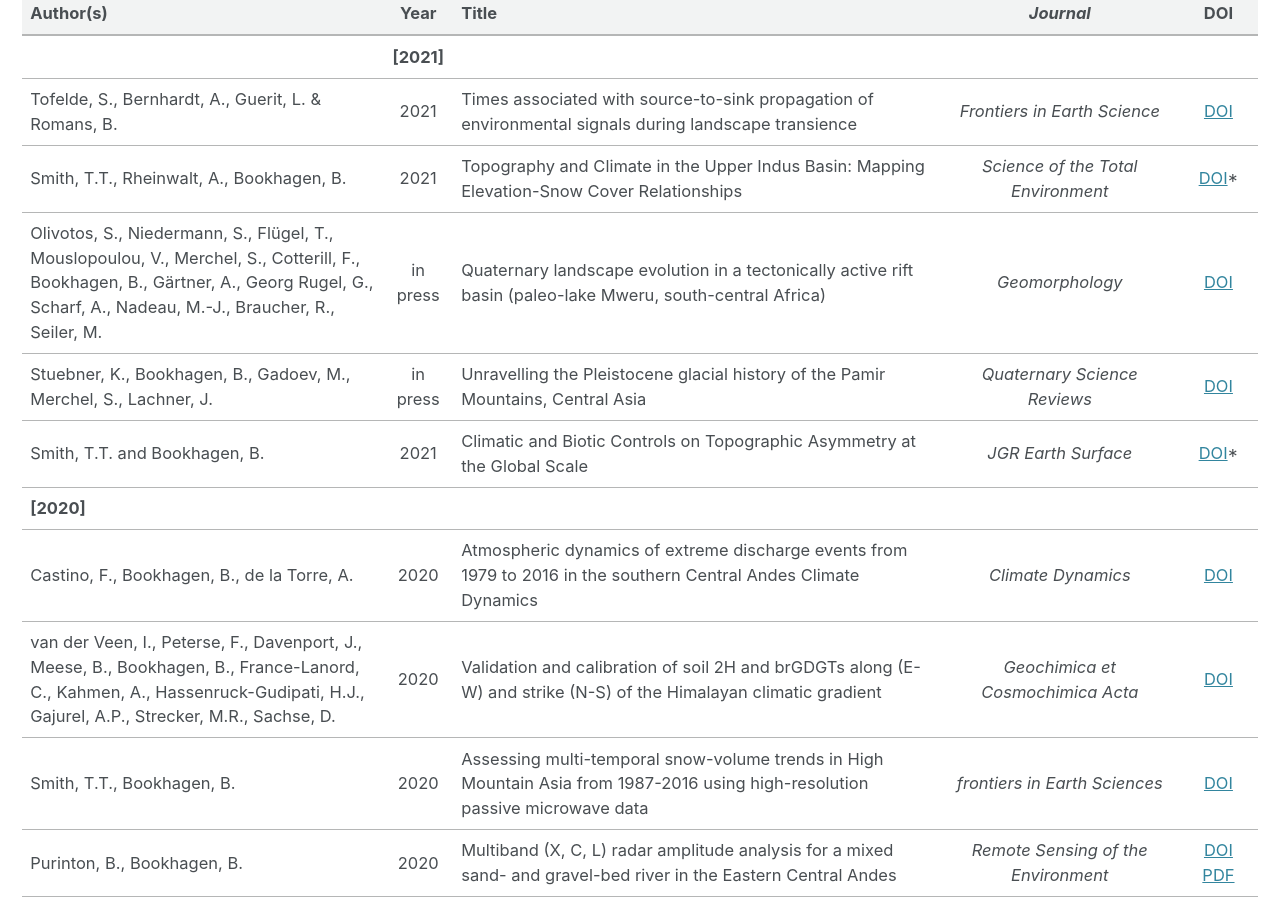
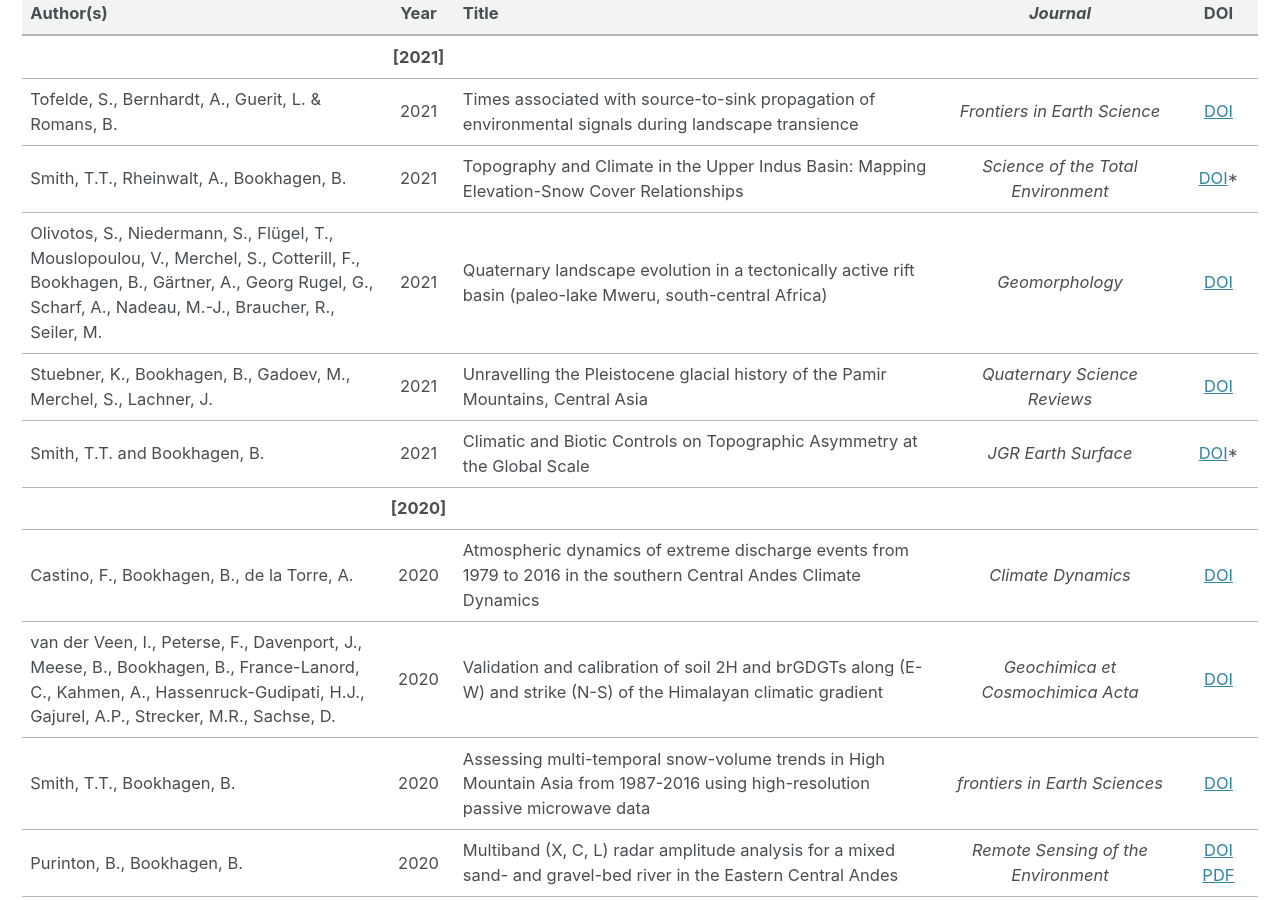
Before and after one commit to UP-RS-ESP/vacon.github.io, a Jekyll site: the page built from _pages/publications.md, in a window 1280 px wide and 900 px high, scrolled down 340 px. Built offline with Jekyll 4.4.1, drawn with Linux system fonts in a browser that asks for light colours; cached includes are drawn as plain includes; nearby versions of some CDN libraries.

Commit message:
May-02 2021

```diff
--- a/_pages/publications.md
+++ b/_pages/publications.md
@@ -17,10 +17,10 @@
 | **[2021]** | | | |
 Tofelde, S., Bernhardt, A., Guerit, L. & Romans, B. | 2021 | Times associated with source-to-sink propagation of environmental signals during landscape transience | _Frontiers in Earth Science_  | [DOI](https://www.frontiersin.org/articles/10.3389/feart.2021.628315/full)
 Smith, T.T., Rheinwalt, A., Bookhagen, B. | 2021 | Topography and Climate in the Upper Indus Basin: Mapping Elevation-Snow Cover Relationships | _Science of the Total Environment_ | [DOI](STOTEN-D-21-03144R2)*
-Olivotos, S., Niedermann, S., Flügel, T., Mouslopoulou, V., Merchel, S., Cotterill, F., Bookhagen, B., Gärtner, A., Georg Rugel, G., Scharf, A., Nadeau, M.-J., Braucher, R., Seiler, M. | in press | Quaternary landscape evolution in a tectonically active rift basin (paleo-lake Mweru, south-central Africa) | _Geomorphology_ | [DOI]( GEOMOR-9528R3 )
-Stuebner, K., Bookhagen, B., Gadoev, M., Merchel, S., Lachner, J. | in press | Unravelling the Pleistocene glacial history of the Pamir Mountains, Central Asia | _Quaternary Science Reviews_ | [DOI]( JQSR-D-20-00592R1 )
+Olivotos, S., Niedermann, S., Flügel, T., Mouslopoulou, V., Merchel, S., Cotterill, F., Bookhagen, B., Gärtner, A., Georg Rugel, G., Scharf, A., Nadeau, M.-J., Braucher, R., Seiler, M. | 2021 | Quaternary landscape evolution in a tectonically active rift basin (paleo-lake Mweru, south-central Africa) | _Geomorphology_ | [DOI]( GEOMOR-9528R3 )
+Stuebner, K., Bookhagen, B., Gadoev, M., Merchel, S., Lachner, J. | 2021 | Unravelling the Pleistocene glacial history of the Pamir Mountains, Central Asia | _Quaternary Science Reviews_ | [DOI]( JQSR-D-20-00592R1 )
 Smith, T.T. and Bookhagen, B. | 2021 | Climatic and Biotic Controls on Topographic Asymmetry at the Global Scale | _JGR Earth Surface_ | [DOI](https://doi.org/10.1029/2020JF005692)*|
-**[2020]** | | |
+| **[2020]** | | | |
 Castino, F., Bookhagen, B., de la Torre, A. | 2020 | Atmospheric dynamics of extreme discharge events from 1979 to 2016 in the southern Central Andes Climate Dynamics  |  _Climate Dynamics_ | [DOI](https://doi.org/10.1007/s00382-020-05458-1)
 van der Veen, I., Peterse, F., Davenport, J., Meese, B.,  Bookhagen, B., France-Lanord, C., Kahmen, A., Hassenruck-Gudipati, H.J., Gajurel, A.P., Strecker, M.R., Sachse, D. | 2020 | Validation and calibration of soil <delta>2H and brGDGTs along (E-W) and strike (N-S) of the Himalayan climatic gradient | _Geochimica et Cosmochimica Acta_ | [DOI](https://doi.org/10.1016/j.gca.2020.09.014)
 Smith, T.T., Bookhagen, B. | 2020 | Assessing multi-temporal snow-volume trends in High Mountain Asia from 1987-2016 using high-resolution passive microwave data | _frontiers in Earth Sciences_ | [DOI](https://doi.org/10.3389/feart.2020.559175)
@@ -57,7 +57,7 @@
 Grujic, D. , Govin, G. , Barrier, L., Bookhagen, B., Coutand, I., Cowan, B., Hren, M. T. and Najman, Y. | 2018 | Formation of a Rain Shadow: O and H Stable Isotope Records in Authigenic Clays From the Siwalik Group in Eastern Bhutan  | _Geochem. Geophys. Geosyst._  | [DOI](https://doi.org/10.1029/2017GC007254) [PDF](http://bodobookhagen.github.io/pdf/grujic18_Bhutan_stable_isotopes.pdf)
 Nennewitz, M., Thiede, R.C., and Bookhagen, B. | 2018 | Fault activity, tectonic segmentation, and deformation pattern of the western Himalaya on Ma timescales inferred from landscape morphology  |  _Lithosphere_  | [DOI](https://doi.org/10.1130/L681.1) [PDF](http://bodobookhagen.github.io/pdf/nennewitz18_w_Himalaya_faults.pdf)
 Smith, T.T. and Bookhagen, B. | 2018 | Changes in seasonal snow-water equivalent distribution in High Mountain Asia 1987-2009 |  _Science Advances_ | [DOI](https://doi.org/10.1126/sciadv.1701550) [PDF](http://advances.sciencemag.org/content/4/1/e1701550/tab-pdf)
-Cárdenas, A., Moliner, A., Hontoria, C., & Schernthanner, H.|2018| Analysis of land-use/land-cover changes in a livestock landscape dominated by traditional silvopastoral systems: a methodological approach|International Journal of Remote Sensing|[DOI](https://www.doi.org/10.3390/rs10121964)|
+Cárdenas, A., Moliner, A., Hontoria, C., & Schernthanner, H.|2018| Analysis of land-use/land-cover changes in a livestock landscape dominated by traditional silvopastoral systems: a methodological approach| _International Journal of Remote Sensing_ |[DOI](https://www.doi.org/10.3390/rs10121964)|
 | **[2017]**  |  |  |
 Bufe, A., Burbank, D.W., Langtao, L., Bookhagen, B., Q. Jintang, Q., Jie, C., Tao, L., Thompson Jobe, J. A., Jobe, T., Huili, Y.  | 2017 | Variations of lateral bedrock erosion rates control planatation of uplifting folds in the foreland of the Tian Shan, NW China  |  _JGR Earth Surface_  | [DOI](https://doi.org/10.1002/2016JF004099)
 Smith, T.T., Bookhagen, B., Rheinwalt, A. | 2017 | Spatio-temporal Patterns of High Mountain Asia's Snowmelt Season Identified with an Automated Snowmelt Detection Algorithm, 1987-2016 | _The Cryosphere_  | [DOI](https://doi.org/10.5194/tc-11-2329-2017) [PDF](https://www.the-cryosphere.net/11/2329/2017/tc-11-2329-2017.pdf)
@@ -70,7 +70,7 @@
 Neelmeijer, J., Motagh, M., Bookhagen, B.  | 2017 | High-Resolution Digital Elevation Models from Single-Pass TanDEM-X Imagery Over Mountainous Regions: A Case Study for Inylchek Glacier, Central Asia  |  _ISPRS Journal of Photogrammetry and Remote Sensing_ | [DOI](https://doi.org/10.1016/j.isprsjprs.2017.05.011) [PDF](http://bodobookhagen.github.io/pdf/neelmeijer17_high_res_DEM_glaciers.pdf)
 Brell, M., Segel, K., Guanter, L., Bookhagen, B. | 2017 | Hyperspectral and Lidar intensity data fusion: A framework for the rigorous correction of illumination, anisotropic effects and cross-calibration  |  _IEEE Transactions on Geoscience and Remote Sensing_ |  [DOI](https://doi.org/10.1109/TGRS.2017.2654516) [PDF](http://bodobookhagen.github.io/pdf/brell17_lidar_fusion.pdf)
 Cannon, F., Carvalho, L.M.V, Jones, C., Norris, J., Bookhagen, B., Kiladis G.N. | 2017 | Effects of Topographic Smoothing on the Simulation of Winter Precipitation in High Mountain Asia | _JGR Atmospheres_ | [DOI](https://doi.org/10.1002/2016JD026038) [PDF](http://bodobookhagen.github.io/pdf/Cannon17_topographic_smoothing_winter_precip_HMA.pdf) []()
-Schernthanner, H., Steppan, S., Kuntzsch, C., Borg, E., & Asche, H.|2017|Automated web-based geoprocessing of rental prices|Lecture Notes in Computer Science|[DOI](https://doi.org/10.1007/978-3-319-62401-3_37)|
-Schernthanner, H., Asche, H., Gonschorek, J., & Scheele, L.|2017|Spatial modeling and geovisualization of rental prices for real estate portals|International Journal of Agricultural and Environmental Information Systems |[DOI](https://doi.org/10.4018/IJAEIS.2017040106)|
-Schernthanner, H.|2017|Räumliche Analyse und Visualisierung von Mietpreisdaten, Untersuchungen im Anwendungskontext von Immobilienportalen|Springer Spektrum|[DOI](https://doi.org/10.1007/978-3-658-17774-4)|
-Borg, E., Frauenberger, O., Fichtelmann, B., Fischer, C., Halle, W., Paproth, C., ... & Scherntanner, H.|2017| High Temperature Fire Experiment for TET-1 and Landsat 8 in Test Site DEMMIN (Germany)|Lecture Notes in Computer Science|[DOI](https://doi.org/10.1007/978-3-319-62401-3_10)|
+Schernthanner, H., Steppan, S., Kuntzsch, C., Borg, E., & Asche, H.|2017| Automated web-based geoprocessing of rental prices| _Lecture Notes in Computer Science_ |[DOI](https://doi.org/10.1007/978-3-319-62401-3_37)|
+Schernthanner, H., Asche, H., Gonschorek, J., & Scheele, L.|2017|Spatial modeling and geovisualization of rental prices for real estate portals| _International Journal of Agricultural and Environmental Information Systems_ |[DOI](https://doi.org/10.4018/IJAEIS.2017040106)|
+Schernthanner, H.|2017| Räumliche Analyse und Visualisierung von Mietpreisdaten, Untersuchungen im Anwendungskontext von Immobilienportalen| _Springer Spektrum_ |[DOI](https://doi.org/10.1007/978-3-658-17774-4)|
+Borg, E., Frauenberger, O., Fichtelmann, B., Fischer, C., Halle, W., Paproth, C., ... & Scherntanner, H.|2017| High Temperature Fire Experiment for TET-1 and Landsat 8 in Test Site DEMMIN (Germany)| _Lecture Notes in Computer Science_ |[DOI](https://doi.org/10.1007/978-3-319-62401-3_10)|
```
